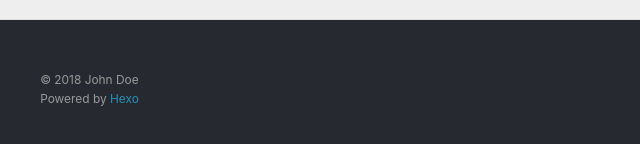
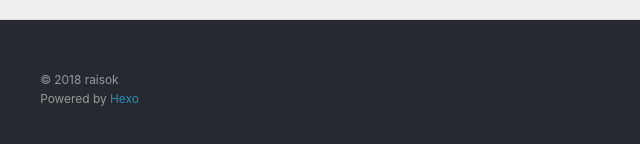
Before and after one commit to raisok/raisok.github.io, a plain HTML site: page index.html in a window 1280 px wide. Shown: the part 1497-1641 px from the top of the page, 0-640 px from the left. Drawn offline with nearby package versions, Linux system fonts and the light colour scheme.

Commit message:
Site updated: 2018-06-04 12:25:53

```diff
--- a/index.html
+++ b/index.html
@@ -193,7 +193,7 @@
 
   <div class="outer">
     <div id="footer-info" class="inner">
-      &copy; 2018 John Doe<br>
+      &copy; 2018 raisok<br>
       Powered by <a href="http://hexo.io/" target="_blank">Hexo</a>
     </div>
   </div>
```
Also changed, not shown: 2018/06/04/hello-hexo/index.html (+1 -1 lines), 2018/06/04/hello-world/index.html (+1 -1 lines), archives/2018/06/index.html (+1 -1 lines), archives/2018/index.html (+1 -1 lines), archives/index.html (+1 -1 lines).
